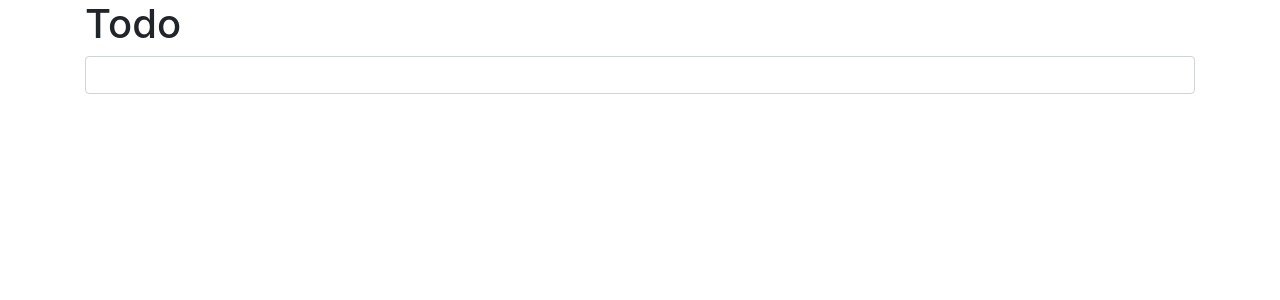
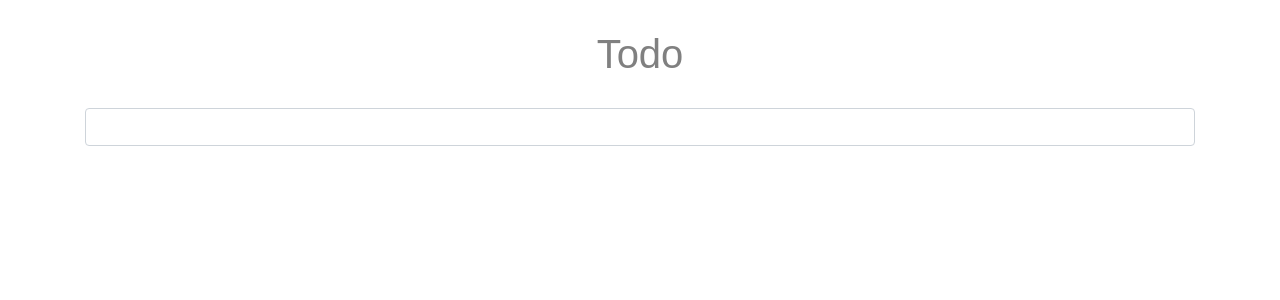
Before and after one commit to sea-kun/react-todo, a React app: page / in a window 1280 px wide. Shown: the top 300 px of the page. Built offline with nearby package versions, Linux system fonts and the light colour scheme; the HTML template or start-up script is replaced by a standard one.

Commit message:
[add]styled-componentsを追加してデザインを修正

```diff
--- a/src/components/presentational/TodoForm.jsx
+++ b/src/components/presentational/TodoForm.jsx
@@ -1,10 +1,17 @@
 import React from "react";
+import styled from 'styled-components';
 import { Form, Input } from "reactstrap";
 
+const Wrapper = styled.div`
+    margin-bottom: 20px;
+`;
+
 const TodoForm = props => (
-    <Form onSubmit={props.handleSubmit}>
-        <Input type="text" value={props.text} onChange={props.handleChange} />
-    </Form>
+    <Wrapper>
+        <Form onSubmit={props.handleSubmit}>
+            <Input type="text" value={props.text} onChange={props.handleChange} />
+        </Form>
+    </Wrapper>
 );
 
 export default TodoForm;
--- a/src/components/presentational/TodoList.jsx
+++ b/src/components/presentational/TodoList.jsx
@@ -1,12 +1,21 @@
 import React from "react";
+import styled from 'styled-components'
 import { Table } from 'reactstrap';
+
+const Todo = styled.td`
+    border-radius: 10px;
+
+    :hover {
+        background-color: #f1f1f1;
+    }
+`;
 
 const TodoList = props => {
     const todoList = props.todos.map(todo => (
         <tr>
-            <td key={todo.id} onClick={() => props.handleClick(todo.id)}>
+            <Todo key={todo.id} onClick={() => props.handleClick(todo.id)}>
                 {todo.text}
-            </td>
+            </Todo>
         </tr>
     ));
 
--- a/src/components/presentational/TodoTitle.jsx
+++ b/src/components/presentational/TodoTitle.jsx
@@ -1,7 +1,15 @@
 import React from "react"
+import styled from 'styled-components'
+
+const Title = styled.h1`
+    margin: 30px 0;
+    text-align: center;
+    color: grey;
+    font-family: sans-serif;
+`;
 
 const TodoTitle = () => (
-    <h1>Todo</h1>
+    <Title>Todo</Title>
 )
 
 export default TodoTitle
```
